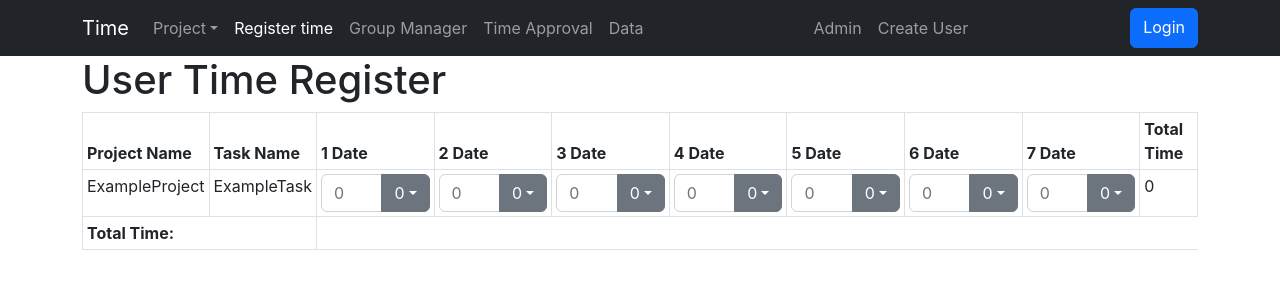
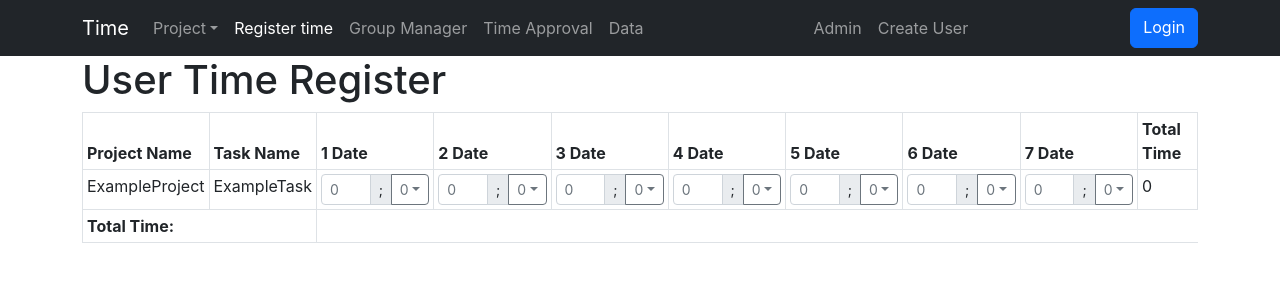
Before and after one commit to Gruppe-106/Time-reporting-and-accounting-system, a React (Create React App) app in the folder src/client/: page /user-register in a window 1280 px wide. Shown: the top 300 px of the page. Built offline with nearby package versions, Linux system fonts and the light colour scheme.

Commit message:
; in userTimeRegister

```diff
--- a/src/client/src/pages/timeRegister/componentsTime/com.tsx
+++ b/src/client/src/pages/timeRegister/componentsTime/com.tsx
@@ -2,6 +2,8 @@ import {Container, Table, Form, Dropdown, DropdownButton, InputGroup} from "reac
 import React, {Component} from "react";
 
 class TimeTableRegister extends Component<any> {
+
+    state = {valueChange: false};
     constructor(props:any) {
         super(props);
     }
@@ -15,7 +17,7 @@ class TimeTableRegister extends Component<any> {
                 <tr>
                     <th>Project Name</th>
                     <th>Task Name</th>
-                    {arr.map((va) => (<th>{va} Date</th>))}
+                    {arr.map((num) => (<th>{num} Date</th>))}
                     <th>Total Time</th>
                 </tr>
                 </thead>
@@ -24,22 +26,23 @@ class TimeTableRegister extends Component<any> {
                 <td>ExampleProject</td>
                 <td>ExampleTask</td>
                 {arr.map(
-                (value) => (
-                <td><InputGroup>
+                (num) => (
+                <td><InputGroup size="sm">
                     <Form.Control type="number" placeholder="0" />
+                    <InputGroup.Text id={`basic-addon-${num}`}>;</InputGroup.Text>
                     <DropdownButton
-                    variant="secondary"
+                    variant="outline-secondary"
                     title="0"
-                    id={`time-input-${value}`}
+                    drop="down-centered"
+                    id={`time-input-${num}`}
                     align="end"
                     >
-                    <Dropdown.Item eventKey={1}>15</Dropdown.Item>
-                    <Dropdown.Item eventKey={2}>30</Dropdown.Item>
-                    <Dropdown.Item eventKey={3}>45</Dropdown.Item>
-                    <Dropdown.Item eventKey={4}>60</Dropdown.Item>
+                    <Dropdown.Item value={15}>15</Dropdown.Item>
+                    <Dropdown.Item value={30}>30</Dropdown.Item>
+                    <Dropdown.Item value={45}>45</Dropdown.Item>
                     </DropdownButton>
                 </InputGroup></td>))}
-                <td>0</td>
+                <td>0</td> {/* Total time */}
                 </tr>
                 <tr><th colSpan={2}>Total Time:</th></tr>
                 </tbody>
```
